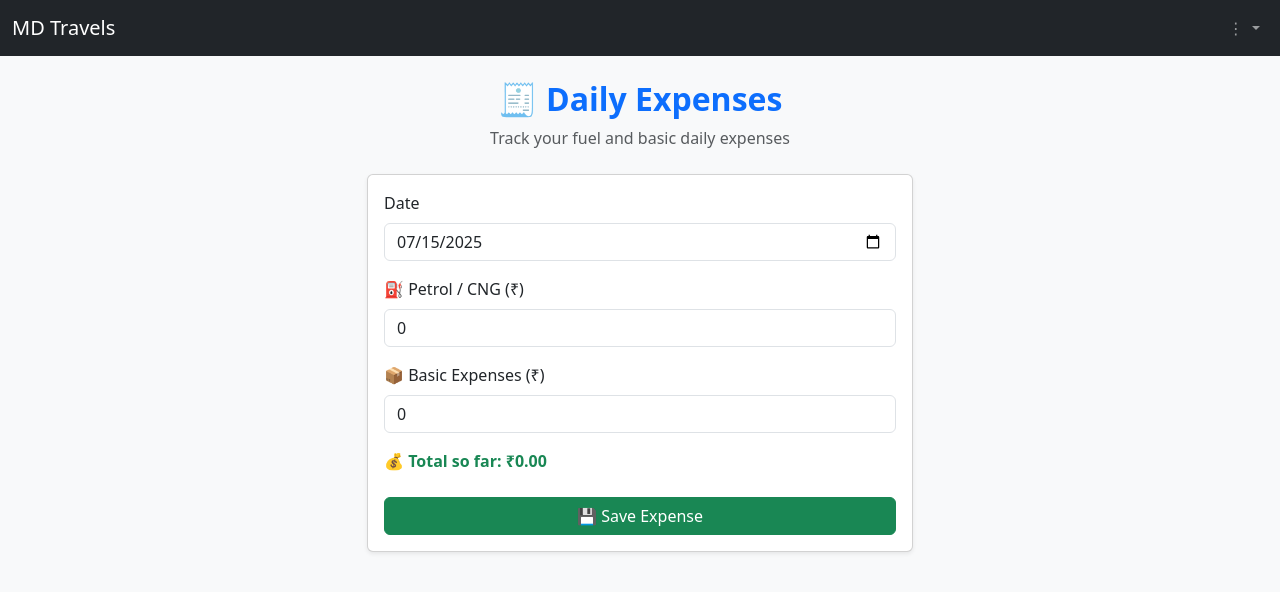
After one commit to Mrunu2122/MD_travels, a Django app: page /daily-expenses/ in a window 1280 px wide. The commit adds this page. Shown: the top 592 px of the page. Run offline with Django 5.2, Linux system fonts and the light colour scheme; data that the repository does not hold is empty.

Commit message:
daily expenses added

```diff
--- a/travel/forms.py
+++ b/travel/forms.py
@@ -1,5 +1,6 @@
 from django import forms
-from .models import Trip, DailySummary
+from .models import Trip, DailySummary, DailyExpense
+
 
 class TripForm(forms.ModelForm):
     class Meta:
@@ -32,7 +33,7 @@ class DailySummaryForm(forms.ModelForm):
             'ola_trips', 'ola_earnings',
             'uber_trips', 'uber_earnings',
             'rapido_trips', 'rapido_earnings',
-            'manual_total_income',  # ✅ added this line
+            'manual_total_income',
         ]
         widgets = {
             'date': forms.DateInput(attrs={
@@ -49,8 +50,28 @@ class DailySummaryForm(forms.ModelForm):
             'uber_earnings': forms.NumberInput(attrs={'class': 'form-control'}),
             'rapido_trips': forms.NumberInput(attrs={'class': 'form-control'}),
             'rapido_earnings': forms.NumberInput(attrs={'class': 'form-control'}),
-            'manual_total_income': forms.NumberInput(attrs={  # ✅ widget for manual income
+            'manual_total_income': forms.NumberInput(attrs={
                 'class': 'form-control',
                 'placeholder': 'Any other extra income?'
             }),
         }
+
+
+class DailyExpenseForm(forms.ModelForm):
+    class Meta:
+        model = DailyExpense
+        fields = ['date', 'petrol_cng_expense', 'basic_expense']
+        widgets = {
+            'date': forms.DateInput(attrs={
+                'type': 'date',
+                'class': 'form-control'
+            }),
+            'petrol_cng_expense': forms.NumberInput(attrs={
+                'class': 'form-control',
+                'placeholder': '₹ spent on Petrol/CNG'
+            }),
+            'basic_expense': forms.NumberInput(attrs={
+                'class': 'form-control',
+                'placeholder': '₹ spent on food, tolls, misc.'
+            }),
+        }
--- a/travel/templates/travel/base.html
+++ b/travel/templates/travel/base.html
@@ -8,9 +8,45 @@
     <link href="https://cdn.jsdelivr.net/npm/bootstrap@5.3.0/dist/css/bootstrap.min.css" rel="stylesheet">
 </head>
 <body class="bg-light">
+    <!-- Navbar -->
+    <nav class="navbar navbar-expand-lg navbar-dark bg-dark">
+        <div class="container-fluid">
+            <a class="navbar-brand" href="{% url 'home' %}">MD Travels</a>
+
+            <button class="navbar-toggler" type="button" data-bs-toggle="collapse"
+                    data-bs-target="#navbarSupportedContent" aria-controls="navbarSupportedContent"
+                    aria-expanded="false" aria-label="Toggle navigation">
+                <span class="navbar-toggler-icon"></span>
+            </button>
+
+            <div class="collapse navbar-collapse justify-content-end" id="navbarSupportedContent">
+                <ul class="navbar-nav mb-2 mb-lg-0">
+
+                    <!-- Dropdown Menu (Three dots style) -->
+                    <li class="nav-item dropdown">
+                        <a class="nav-link dropdown-toggle" href="#" role="button"
+                           data-bs-toggle="dropdown" aria-expanded="false">
+                            ⋮
+                        </a>
+                        <ul class="dropdown-menu dropdown-menu-end">
+                            <li><a class="dropdown-item" href="{% url 'add_trip' %}">➕ Add Trip</a></li>
+                            <li><a class="dropdown-item" href="{% url 'quick_entry' %}">⚡ Quick Summary</a></li>
+                            <li><hr class="dropdown-divider"></li>
+                            <li><a class="dropdown-item" href="{% url 'daily_expenses' %}">🧾 Daily Expenses</a></li>
+                        </ul>
+                    </li>
+                </ul>
+            </div>
+        </div>
+    </nav>
+
+    <!-- Main container -->
     <div class="container mt-4">
         {% block content %}
         {% endblock %}
     </div>
+
+    <!-- Bootstrap JS CDN -->
+    <script src="https://cdn.jsdelivr.net/npm/bootstrap@5.3.0/dist/js/bootstrap.bundle.min.js"></script>
 </body>
 </html>
--- /dev/null
+++ b/travel/templates/travel/daily_expenses.html
@@ -0,0 +1,57 @@
+{% extends 'travel/base.html' %}
+{% block content %}
+<div class="text-center mb-4">
+    <h2 class="fw-bold text-primary">🧾 Daily Expenses</h2>
+    <p class="text-muted">Track your fuel and basic daily expenses</p>
+</div>
+
+<div class="row">
+    <div class="col-md-6 offset-md-3">
+        <div class="card shadow-sm">
+            <div class="card-body">
+                <form method="POST">
+                    {% csrf_token %}
+
+                    <div class="mb-3">
+                        <label for="id_date" class="form-label">Date</label>
+                        {{ form.date }}
+                    </div>
+
+                    <div class="mb-3">
+                        <label for="id_petrol_cng_expense" class="form-label">⛽ Petrol / CNG (₹)</label>
+                        {{ form.petrol_cng_expense }}
+                    </div>
+
+                    <div class="mb-3">
+                        <label for="id_basic_expense" class="form-label">📦 Basic Expenses (₹)</label>
+                        {{ form.basic_expense }}
+                    </div>
+
+                    <div class="mb-3">
+                        <label class="form-label fw-bold text-success">
+                            💰 Total so far: ₹<span id="total" data-original="{{ existing_total|default:'0.00' }}">{{ existing_total|default:'0.00' }}</span>
+                        </label>
+                    </div>
+
+                    <div class="d-grid">
+                        <button type="submit" class="btn btn-success">💾 Save Expense</button>
+                    </div>
+                </form>
+            </div>
+        </div>
+    </div>
+</div>
+
+<script>
+    function updateTotal() {
+        const petrol = parseFloat(document.getElementById("id_petrol_cng_expense").value) || 0;
+        const basic = parseFloat(document.getElementById("id_basic_expense").value) || 0;
+        const original = parseFloat(document.getElementById("total").getAttribute("data-original")) || 0;
+        const updated = petrol + basic;
+        document.getElementById("total").innerText = updated.toFixed(2);
+    }
+
+    document.getElementById("id_petrol_cng_expense").addEventListener("input", updateTotal);
+    document.getElementById("id_basic_expense").addEventListener("input", updateTotal);
+</script>
+{% endblock %}
--- a/travel/urls.py
+++ b/travel/urls.py
@@ -5,4 +5,5 @@ urlpatterns = [
     path('', views.home, name='home'),
     path('add/', views.add_trip, name='add_trip'),
     path('quick-entry/', views.quick_entry, name='quick_entry'),
+    path('daily-expenses/', views.daily_expenses_view, name='daily_expenses'),
 ]
--- a/travel/views.py
+++ b/travel/views.py
@@ -6,66 +6,75 @@ from django.db.models import Sum
 from django.http import JsonResponse
 from django.contrib import messages
 
-from .models import Trip, DailySummary
-from .forms import TripForm, DailySummaryForm
+from .models import Trip, DailySummary, DailyExpense
+from .forms import TripForm, DailySummaryForm, DailyExpenseForm
 
 
 def home(request):
     selected_date = request.GET.get('date')
     selected_date = date.fromisoformat(selected_date) if selected_date else date.today()
 
+    # Trips & Summary
     trips = Trip.objects.filter(date=selected_date)
     summary = DailySummary.objects.filter(date=selected_date).first()
+    expense = DailyExpense.objects.filter(date=selected_date).first()
 
-    # Trip model earnings and count
+    # Earnings & Counts
     trip_earnings = trips.aggregate(Sum('fare'))['fare__sum'] or 0
     trip_count = trips.count()
 
-    # DailySummary earnings and count
     summary_earnings = summary.total_earnings() if summary else 0
     summary_count = summary.total_trips() if summary else 0
 
-    # Combined totals
-    total_earnings = trip_earnings + summary_earnings
+    # Expenses
+    expense_total = expense.total_expense() if expense else 0
+
+    # Final Daily Totals
+    total_earnings = (trip_earnings + summary_earnings) - expense_total
     total_trips = trip_count + summary_count
 
+    # WhatsApp message
     whatsapp_text = (
         f"MD Travels | {selected_date.strftime('%d %B %Y')}\n"
         f"Trips Completed: {total_trips}\n"
         f"Total Earnings: ₹{total_earnings}"
     )
 
-    # Weekly data for chart
+    # Weekly chart data
     today = date.today()
     week_dates = [today - timedelta(days=i) for i in range(6, -1, -1)]
     weekly_data = []
     for d in week_dates:
         trip_sum = Trip.objects.filter(date=d).aggregate(Sum('fare'))['fare__sum'] or 0
         summary = DailySummary.objects.filter(date=d).first()
-        total = trip_sum + (summary.total_earnings() if summary else 0)
+        expense = DailyExpense.objects.filter(date=d).first()
+        total = trip_sum + (summary.total_earnings() if summary else 0) - (expense.total_expense() if expense else 0)
         weekly_data.append({'date': d.strftime('%a'), 'total': float(total)})
 
-    # Monthly data for chart
+    # Monthly chart data
     month_dates = [today - timedelta(days=i) for i in range(29, -1, -1)]
     monthly_data = []
     for d in month_dates:
         trip_sum = Trip.objects.filter(date=d).aggregate(Sum('fare'))['fare__sum'] or 0
         summary = DailySummary.objects.filter(date=d).first()
-        total = trip_sum + (summary.total_earnings() if summary else 0)
+        expense = DailyExpense.objects.filter(date=d).first()
+        total = trip_sum + (summary.total_earnings() if summary else 0) - (expense.total_expense() if expense else 0)
         monthly_data.append({'date': d.strftime('%d %b'), 'total': float(total)})
 
     context = {
-        'trips': trips,
-        'total_earnings': total_earnings,
-        'total_trips': total_trips,
-        'selected_date': selected_date,
-        'whatsapp_text': whatsapp_text,
-        'weekly_labels': json.dumps([d['date'] for d in weekly_data]),
-        'weekly_earnings': json.dumps([d['total'] for d in weekly_data]),
-        'monthly_labels': json.dumps([d['date'] for d in monthly_data]),
-        'monthly_earnings': json.dumps([d['total'] for d in monthly_data]),
-        'today': selected_date,
-    }
+    'trips': trips,
+    'total_earnings': total_earnings,
+    'total_trips': total_trips,
+    'trip_earnings': trip_earnings + summary_earnings,  # full earnings before expense
+    'expense_total': expense_total,
+    'selected_date': selected_date,
+    'whatsapp_text': whatsapp_text,
+    'weekly_labels': json.dumps([d['date'] for d in weekly_data]),
+    'weekly_earnings': json.dumps([d['total'] for d in weekly_data]),
+    'monthly_labels': json.dumps([d['date'] for d in monthly_data]),
+    'monthly_earnings': json.dumps([d['total'] for d in monthly_data]),
+    'today': selected_date,
+}
 
     return render(request, 'travel/home.html', context)
 
@@ -90,5 +99,55 @@ def quick_entry(request):
             return redirect('home')
     else:
         form = DailySummaryForm(initial={'date': date.today()})
+    return render(request, 'travel/quick_entry.html', {'form': form})
 
-    return render(request, 'travel/quick_entry.html', {'form': form})
+
+# ✅ Daily Expense View
+def daily_expenses_view(request):
+    from decimal import Decimal, InvalidOperation
+
+    try:
+        selected_date = request.GET.get('date')
+        selected_date = date.fromisoformat(selected_date) if selected_date else date.today()
+    except ValueError:
+        selected_date = date.today()
+
+    instance = DailyExpense.objects.filter(date=selected_date).first()
+
+    if request.method == 'POST':
+        try:
+            # Safely parse decimal values
+            petrol_str = request.POST.get('petrol_cng_expense', '0') or '0'
+            basic_str = request.POST.get('basic_expense', '0') or '0'
+
+            petrol = Decimal(petrol_str)
+            basic = Decimal(basic_str)
+
+            if instance:
+                instance.petrol_cng_expense += petrol
+                instance.basic_expense += basic
+                instance.save()
+            else:
+                DailyExpense.objects.create(
+                    date=selected_date,
+                    petrol_cng_expense=petrol,
+                    basic_expense=basic
+                )
+
+            messages.success(request, "✅ Expenses added successfully!")
+            return redirect('home')
+
+        except (InvalidOperation, ValueError) as e:
+            messages.error(request, "❌ Invalid input. Please enter valid numbers.")
+            # Fall through to render form again
+
+    # GET method or failed POST
+    form = DailyExpenseForm(initial={'date': selected_date})
+    existing_total = instance.total_expense() if instance else 0
+    recent_expenses = DailyExpense.objects.order_by('-date')[:7]
+
+    return render(request, 'travel/daily_expenses.html', {
+        'form': form,
+        'existing_total': existing_total,
+        'recent_expenses': recent_expenses,
+    })
```
Also changed, not shown: md_backend/settings.py (+5 -4 lines), travel/models.py (+23 -1 lines), travel/templates/travel/home.html (+8 -3 lines), travel/migrations/0006_dailyexpense.py (added).
